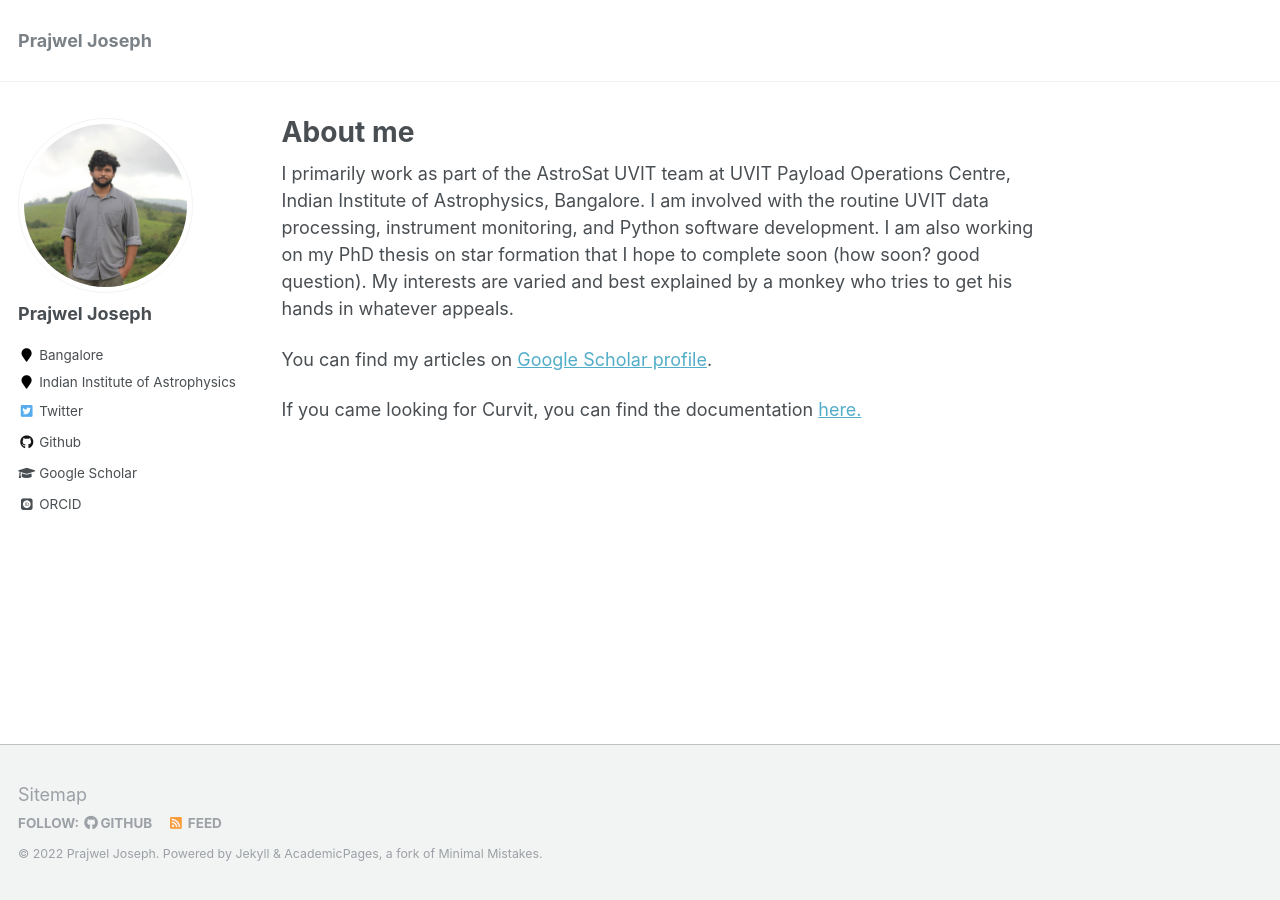
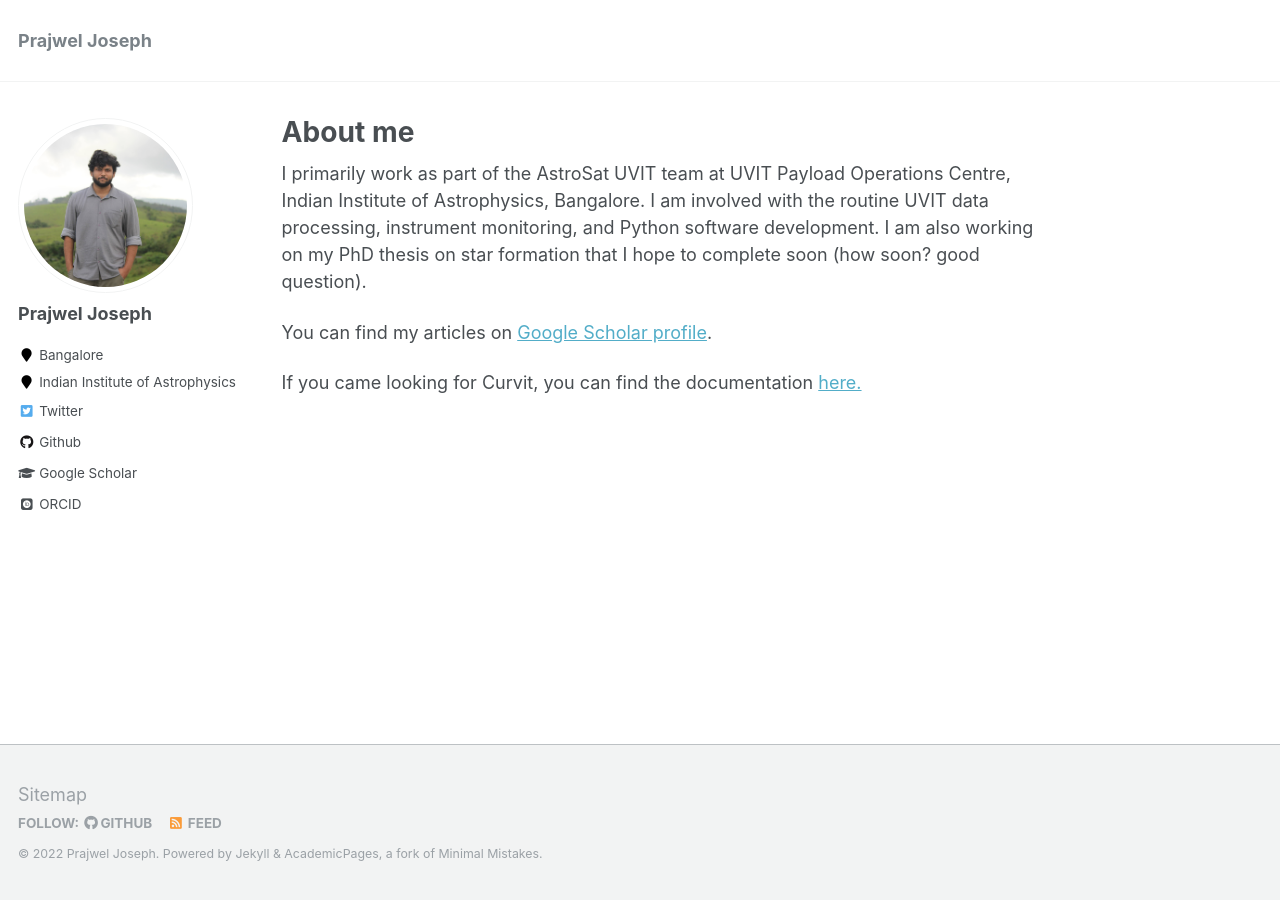
Before and after one commit to prajwel/prajwel.github.io, a Jekyll site: the page built from _pages/about.md, in a window 1280 px wide. Built offline with Jekyll 4.4.1, drawn with Linux system fonts in a browser that asks for light colours; some web fonts are replaced.

Commit message:
Update about.md

```diff
--- a/_pages/about.md
+++ b/_pages/about.md
@@ -9,7 +9,7 @@
 ---
 
 <!-- I am currently working at the AstroSat UVIT Payload Operations Centre, Indian Institute of Astrophysics, Bangalore.   -->
-I primarily work as part of the AstroSat UVIT team at UVIT Payload Operations Centre, Indian Institute of Astrophysics, Bangalore. I am involved with the routine UVIT data processing, instrument monitoring, and Python software development. I am also working on my PhD thesis on star formation that I hope to complete soon (how soon? good question). My interests are varied and best explained by a monkey who tries to get his hands in whatever appeals.
+I primarily work as part of the AstroSat UVIT team at UVIT Payload Operations Centre, Indian Institute of Astrophysics, Bangalore. I am involved with the routine UVIT data processing, instrument monitoring, and Python software development. I am also working on my PhD thesis on star formation that I hope to complete soon (how soon? good question).
 
 You can find my articles on <a href="https://scholar.google.co.in/citations?user=zSnUDggAAAAJ&hl=en">Google Scholar profile</a>.
 
```
